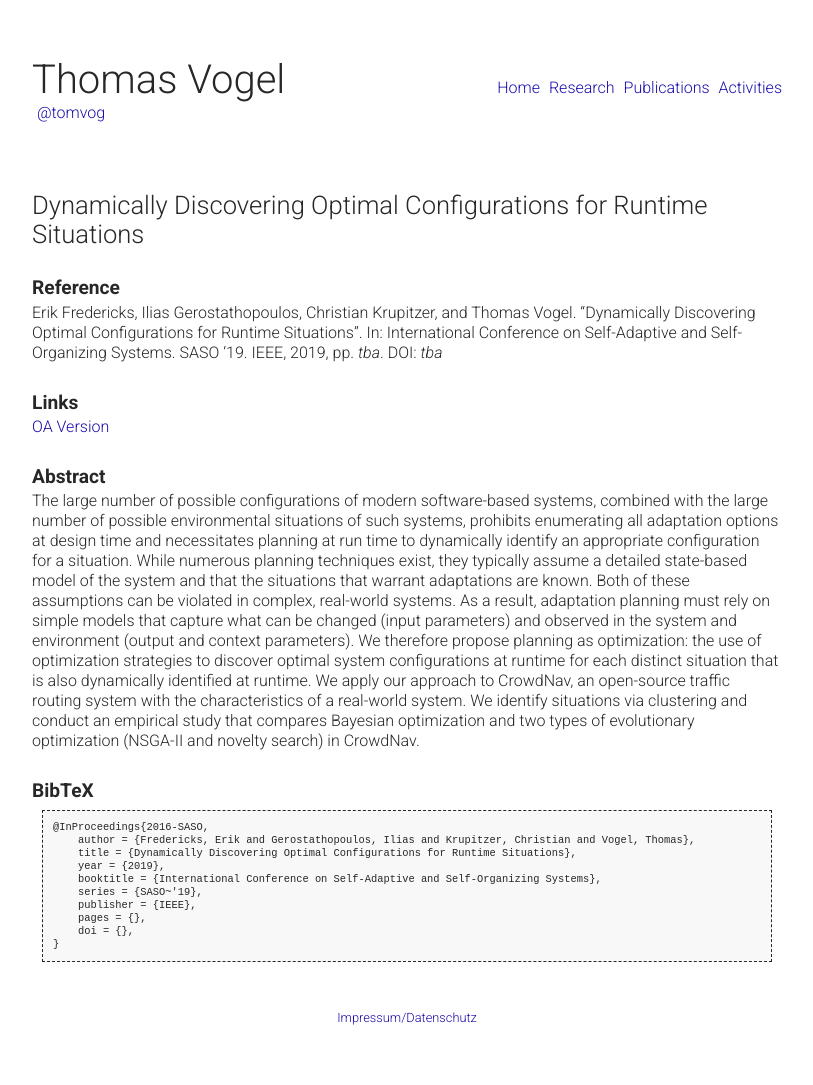
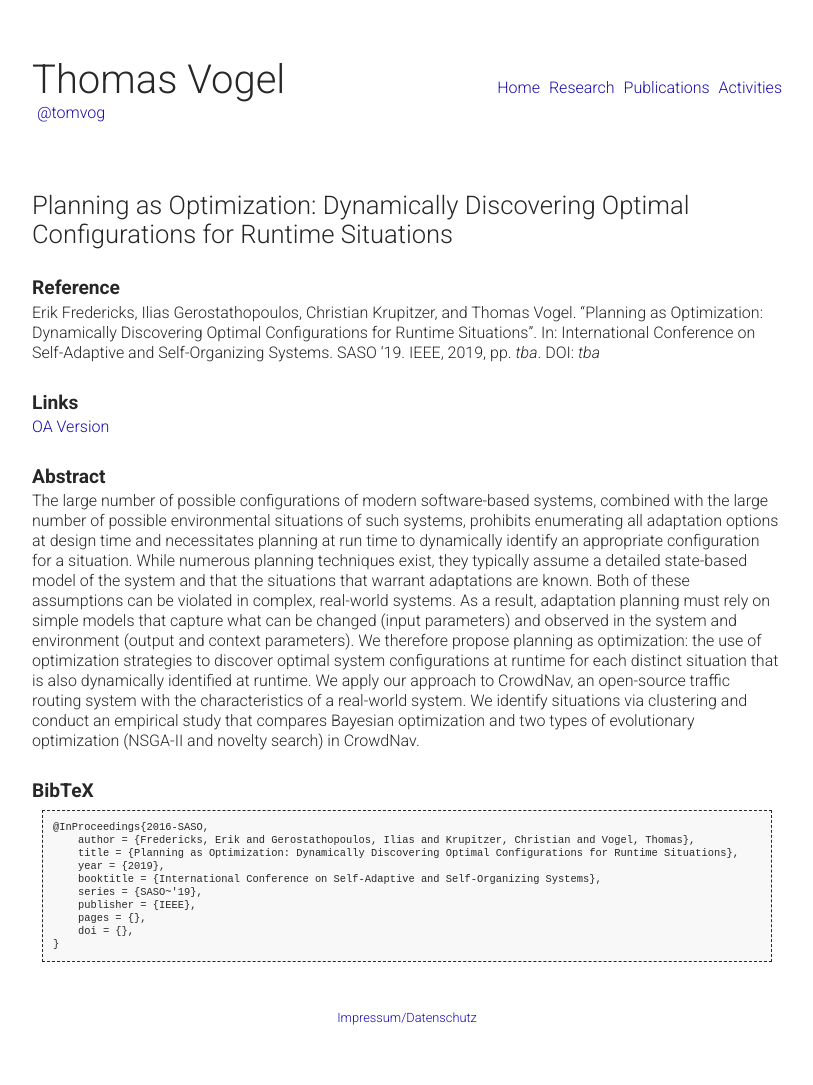
Before and after one commit to thomas-vogel/thomas-vogel.github.io, a Jekyll site: the page built from _pages/publications/2019-SASO.md, in a window 1280 px wide. Shown: the whole page, without its empty margins (233-1046 px from the left). Built offline with Jekyll 4.4.1, drawn with Linux system fonts in a browser that asks for light colours.

Commit message:
Correct SASO19 paper title.

```diff
--- a/_pages/publications/2019-SASO.md
+++ b/_pages/publications/2019-SASO.md
@@ -1,11 +1,11 @@
 ---
-title: Dynamically Discovering Optimal Configurations for Runtime Situations
+title: Planning as Optimization&#058; Dynamically Discovering Optimal Configurations for Runtime Situations
 permalink: publications/2019-SASO.html
 layout: paper
 ---
 
 ## Reference
-Erik Fredericks, Ilias Gerostathopoulos, Christian Krupitzer, and Thomas Vogel. "Dynamically Discovering Optimal Configurations for Runtime Situations". In: International Conference on Self-Adaptive and Self-Organizing Systems. SASO '19. IEEE, 2019, pp. _tba_. DOI: _tba_
+Erik Fredericks, Ilias Gerostathopoulos, Christian Krupitzer, and Thomas Vogel. "Planning as Optimization: Dynamically Discovering Optimal Configurations for Runtime Situations". In: International Conference on Self-Adaptive and Self-Organizing Systems. SASO '19. IEEE, 2019, pp. _tba_. DOI: _tba_
 
 ## Links
 [OA Version](https://arxiv.org/abs/1905.01071){:target="_blank"}
@@ -18,7 +18,7 @@ The large number of possible configurations of modern software-based systems, co
 <div class="bibtex">
 <pre>@InProceedings{2016-SASO,
     author = {Fredericks, Erik and Gerostathopoulos, Ilias and Krupitzer, Christian and Vogel, Thomas},
-    title = {Dynamically Discovering Optimal Configurations for Runtime Situations},
+    title = {Planning as Optimization: Dynamically Discovering Optimal Configurations for Runtime Situations},
     year = {2019},
     booktitle = {International Conference on Self-Adaptive and Self-Organizing Systems},
     series = {SASO~'19},
```
Also changed, not shown: _pages/publications/index.md (+1 -1 lines), _pages/publications/type.md (+1 -1 lines), index.md (+1 -1 lines).
